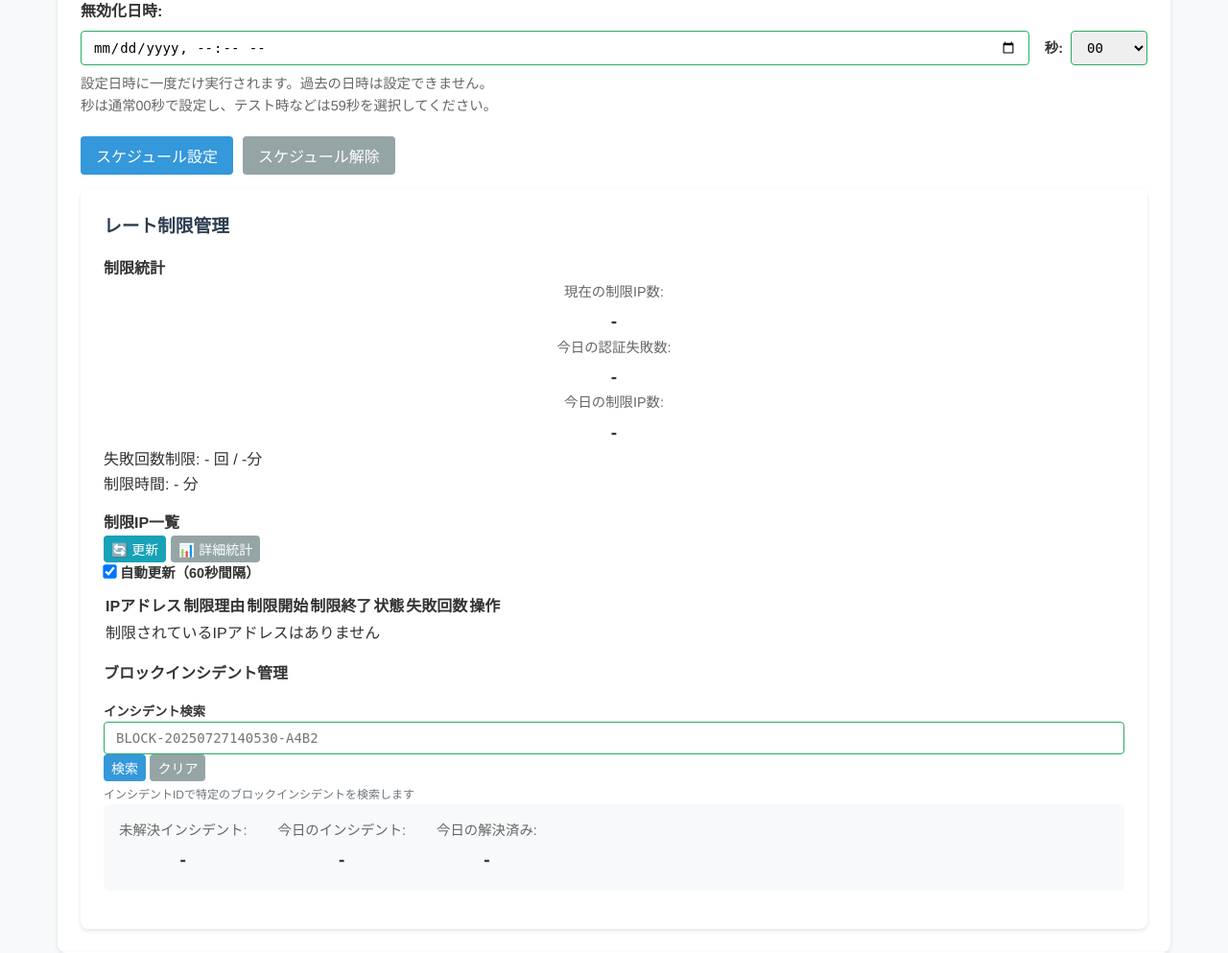
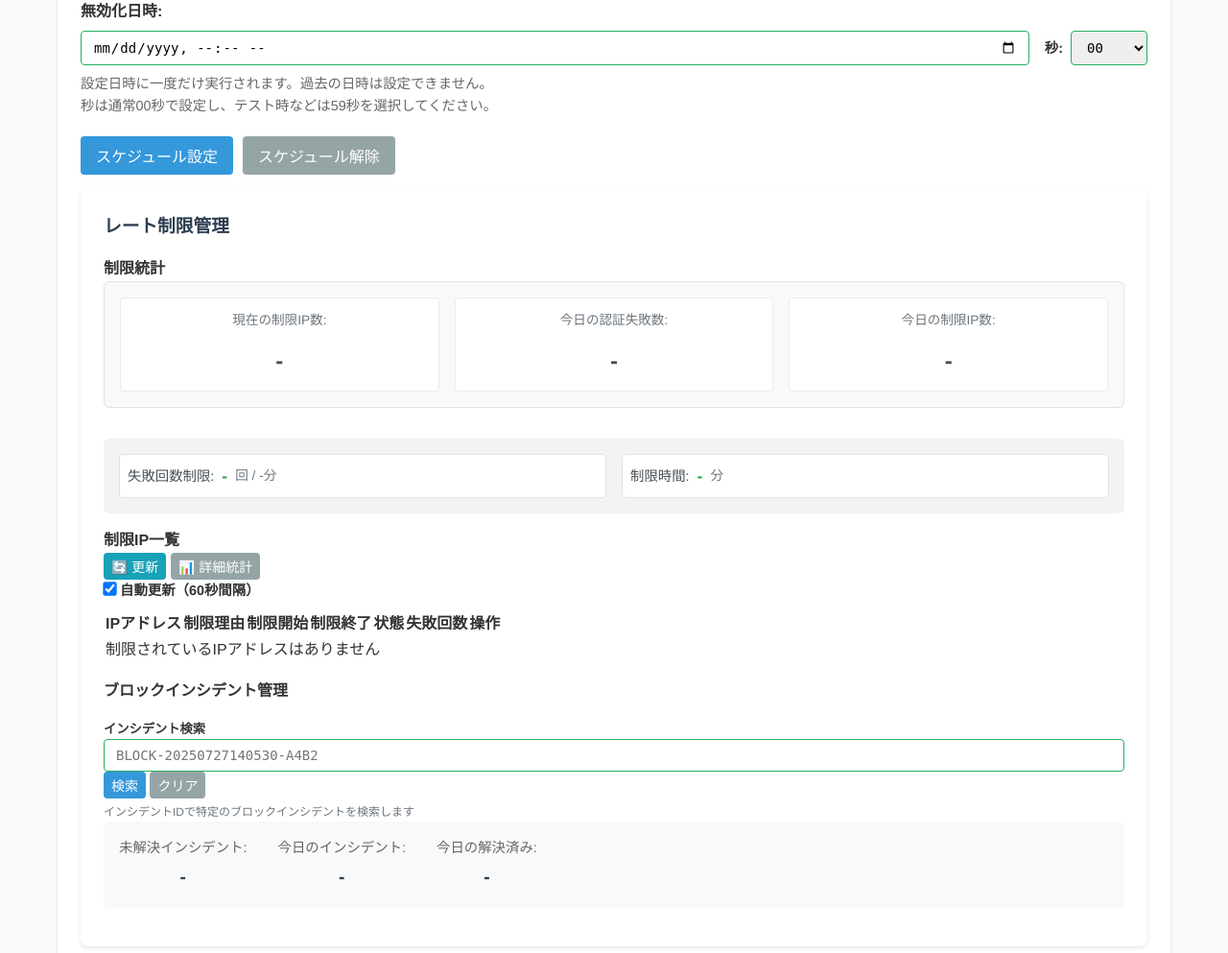
Before and after one commit to shimesaba-type0/secure-pdf-viewer, a Flask app: template templates/admin.html in a window 1280 px wide. Shown: the part 3245-4238 px from the top of the page at 96% size. Run offline with Flask 3, Linux system fonts and the light colour scheme; the template is opened without the code that fills it, so the values that code supplies are empty.

Commit message:
style: レート制限管理セクションのCSS修正
- .rate-limit-stats のグリッドレイアウト追加
- 統計情報のカードスタイル実装
- .rate-limit-settings の設定値表示スタイル追加
- レスポンシブデザイン対応
- 視認性向上と統一感のあるデザイン

🎨 統計情報と設定値を見やすいカード形式で表示

🤖 Generated with [Claude Code](https://claude.ai/code)

Co-Authored-By: Claude <noreply@anthropic.com>

```diff
--- a/static/css/main.css
+++ b/static/css/main.css
@@ -2125,4 +2125,77 @@ body {
 .search-results {
     margin-top: 1rem;
 }
-}
+
+/* レート制限管理のスタイル */
+.rate-limit-stats {
+    display: grid;
+    grid-template-columns: repeat(auto-fit, minmax(200px, 1fr));
+    gap: 1rem;
+    margin-bottom: 2rem;
+    padding: 1rem;
+    background: #f8f9fa;
+    border-radius: 6px;
+    border: 1px solid #dee2e6;
+}
+
+.rate-limit-stats .stat-item {
+    display: flex;
+    flex-direction: column;
+    align-items: center;
+    text-align: center;
+    padding: 0.75rem;
+    background: #fff;
+    border-radius: 4px;
+    border: 1px solid #e9ecef;
+}
+
+.rate-limit-stats .stat-label {
+    font-size: 0.85rem;
+    color: #6c757d;
+    font-weight: 500;
+    margin-bottom: 0.5rem;
+}
+
+.rate-limit-stats .stat-value {
+    font-size: 1.5rem;
+    font-weight: bold;
+    color: #495057;
+}
+
+.rate-limit-settings {
+    display: grid;
+    grid-template-columns: repeat(auto-fit, minmax(250px, 1fr));
+    gap: 1rem;
+    margin-top: 1rem;
+    padding: 1rem;
+    background: #f1f3f4;
+    border-radius: 6px;
+}
+
+.rate-limit-settings .setting-item {
+    display: flex;
+    align-items: center;
+    gap: 0.5rem;
+    padding: 0.5rem;
+    background: #fff;
+    border-radius: 4px;
+    border: 1px solid #dee2e6;
+}
+
+.rate-limit-settings .setting-label {
+    font-size: 0.9rem;
+    color: #495057;
+    font-weight: 500;
+}
+
+.rate-limit-settings .setting-value {
+    font-size: 1.1rem;
+    font-weight: bold;
+    color: #28a745;
+}
+
+.rate-limit-settings .setting-unit {
+    font-size: 0.85rem;
+    color: #6c757d;
+}
+}
```
